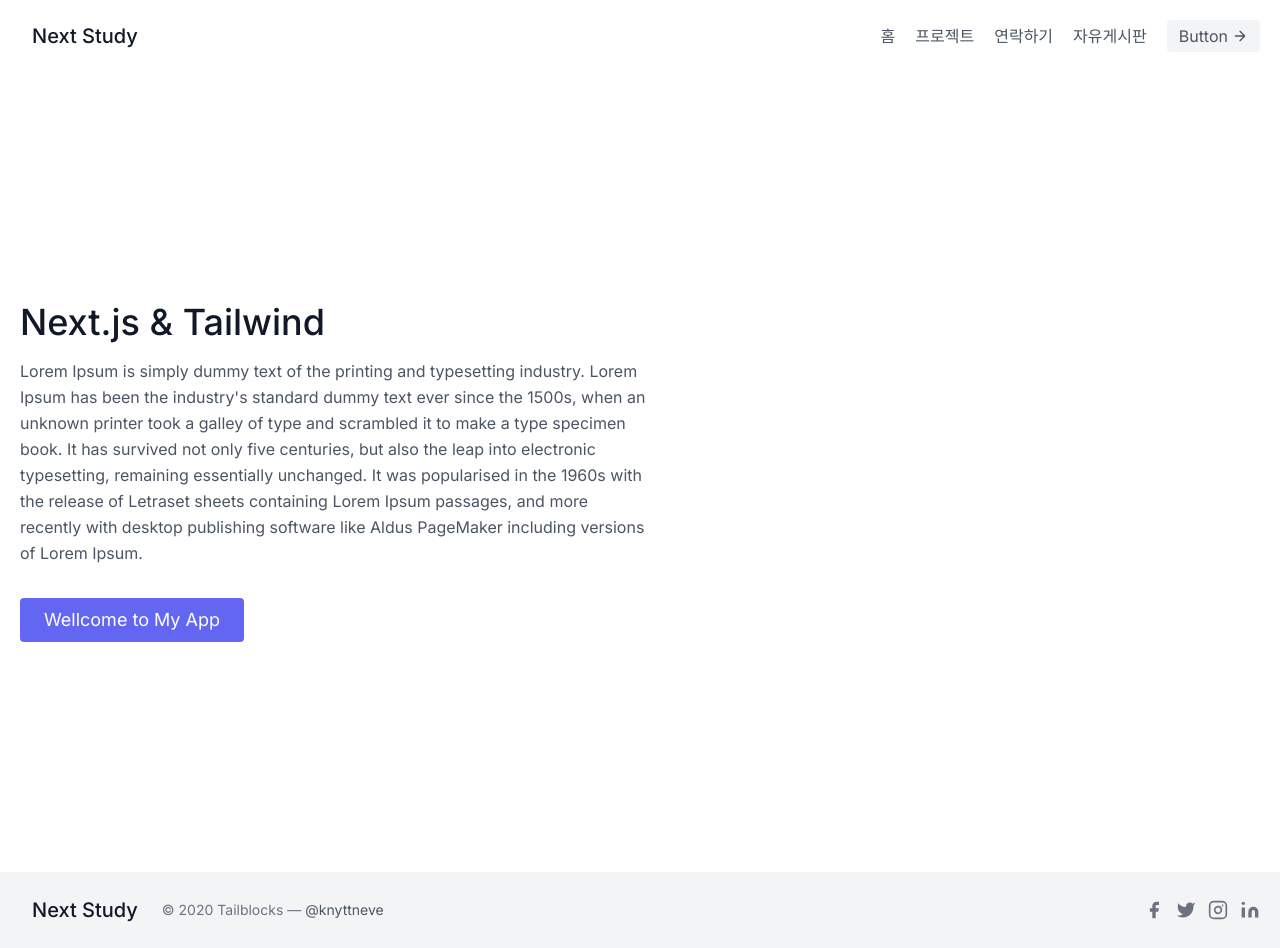
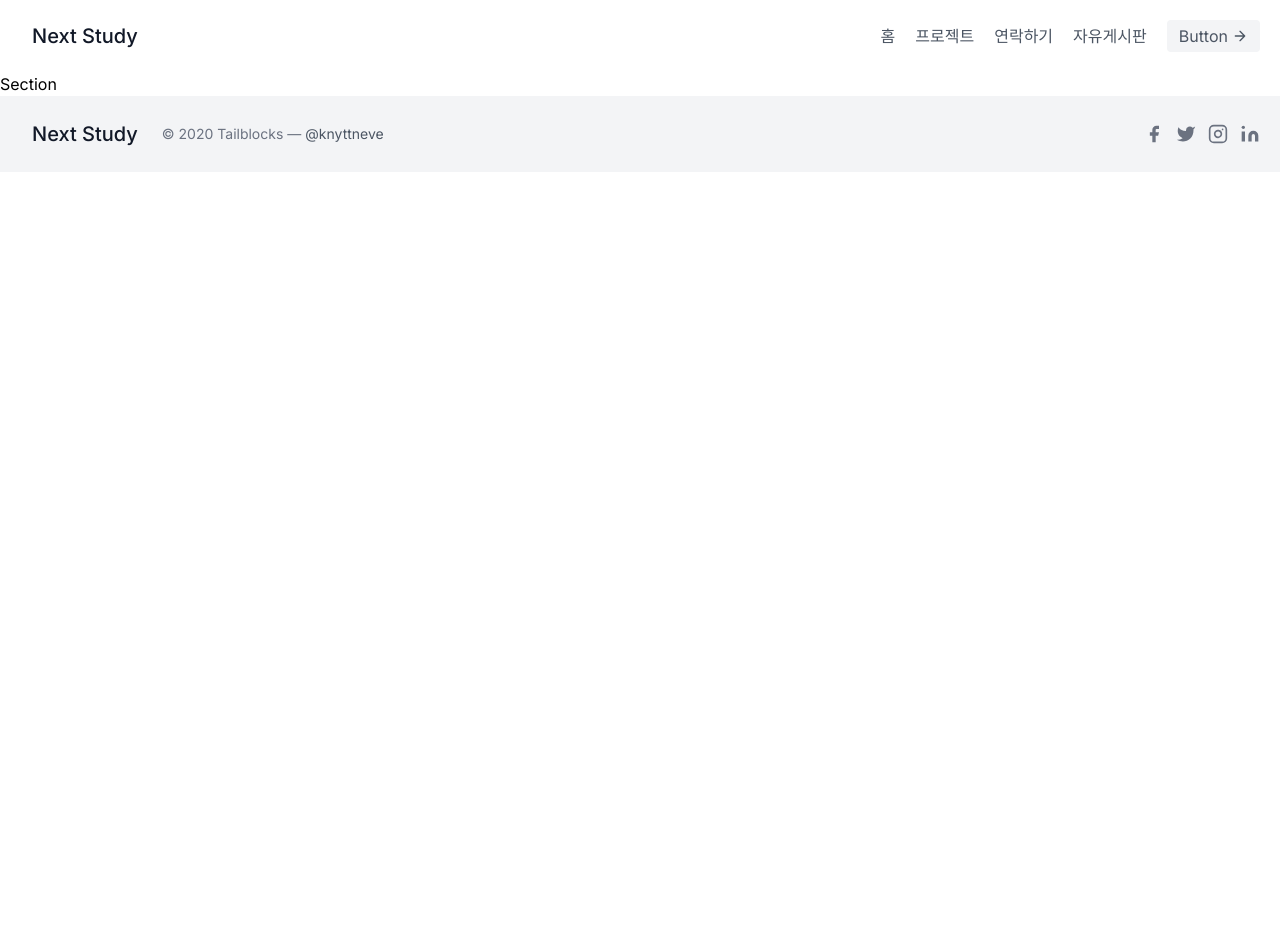
Before and after one commit to polarisyb/Next.js-study, a Next.js app: page / in a window 1280 px wide. After the commit the page ends 800 px from the top, so only its background shows below. Built offline with nearby package versions, Linux system fonts and the light colour scheme.

Commit message:
section 컴포넌트 수정

```diff
--- a/src/components/section.tsx
+++ b/src/components/section.tsx
@@ -1,18 +1,5 @@
 export default function Section () {
   return(
-    <section className="flex min-h-screen flex-col items-center justify-center text-gray-600 body-font">
-      <div className="container mx-auto flex px-5 py-24 md:flex-row flex-col items-center">
-        <div className="lg:flex-grow md:w-1/2 lg:pr-24 md:pr-16 flex flex-col md:items-start md:text-left mb-16 md:mb-0 items-center text-center">
-          <h1 className="title-font sm:text-4xl text-3xl mb-4 font-medium text-gray-900">Next.js & Tailwind</h1>
-          <p className="mb-8 leading-relaxed">
-            Lorem Ipsum is simply dummy text of the printing and typesetting industry. Lorem Ipsum has been the industry's standard dummy text ever since the 1500s, when an unknown printer took a galley of type and scrambled it to make a type specimen book. It has survived not only five centuries, but also the leap into electronic typesetting, remaining essentially unchanged. It was popularised in the 1960s with the release of Letraset sheets containing Lorem Ipsum passages, and more recently with desktop publishing software like Aldus PageMaker including versions of Lorem Ipsum.
-          </p>
-          <div className="flex justify-center">
-            <button className="inline-flex text-white bg-indigo-500 border-0 py-2 px-6 focus:outline-none hover:bg-indigo-600 rounded text-lg">Wellcome to My App</button>
-          </div>
-        </div>
-        <div className="lg:max-w-lg lg:w-full md:w-1/2 w-5/6"></div>
-      </div>
-    </section>
+    <>Section</>
   );
 };
```
